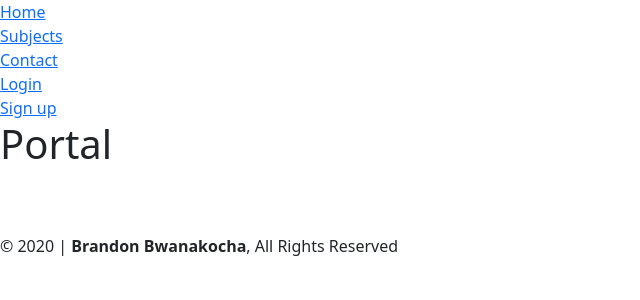
After one commit to BBwanaz/fundo, a Rails app: page /portal in a window 1280 px wide. The commit adds this page. Shown: the top 300 px of the page, without its empty margins (0-640 px from the left). Run offline with Rails 7, Linux system fonts and the light colour scheme; style sheets or scripts are compiled from the project's sources; parts of the project's set-up code (start-up, migrations or seed data) failed here and were passed over; some libraries are stand-ins or nearby versions.

Commit message:
portal added

```diff
--- a/app/controllers/pages_controller.rb
+++ b/app/controllers/pages_controller.rb
@@ -1,4 +1,5 @@
 class PagesController < ApplicationController
+access all: [:home, :subjects, :contact], student: {except: [:portal]}, tutor: [:portal], root_admin: :all
   def home
   end
 
@@ -7,4 +8,7 @@ class PagesController < ApplicationController
 
   def contact
   end
+
+  def portal
+  end
 end
--- /dev/null
+++ b/app/views/pages/portal.html.erb
@@ -0,0 +1 @@
+<h1> Portal </h1>
--- a/app/views/shared/_navigation.html.erb
+++ b/app/views/shared/_navigation.html.erb
@@ -2,8 +2,10 @@
   <div><%= link_to "Home" , root_path %></div>
   <div><%= link_to "Subjects", subjects_path %></div>
   <div><%= link_to "Contact" , contact_path%></div>
-  <div><%= link_to "Login" , new_user_session_path%></div>
-  <div><%= link_to "Sign up" , new_user_registration_path%></div>
+  <div><%= link_to "Portal" , portal_path if current_user %></div>
+  <div><%= link_to "Login" , new_user_session_path if !current_user %></div>
+  <div><%= link_to "Sign up" , new_user_registration_path if !current_user%></div>
+  <div><%= link_to "Logout" , destroy_user_session_path, method: :delete if current_user %></div>
 
 
  </div>
--- a/config/routes.rb
+++ b/config/routes.rb
@@ -3,6 +3,7 @@ Rails.application.routes.draw do
   devise_for :users
   get 'subjects' , to: "pages#subjects"
   get 'contact' , to: "pages#contact"
+  get 'portal' , to: "pages#portal"
   # For details on the DSL available within this file, see https://guides.rubyonrails.org/routing.html
 
   root to: 'pages#home'
```
Also changed, not shown: db/development.sqlite3, 1 other file.
